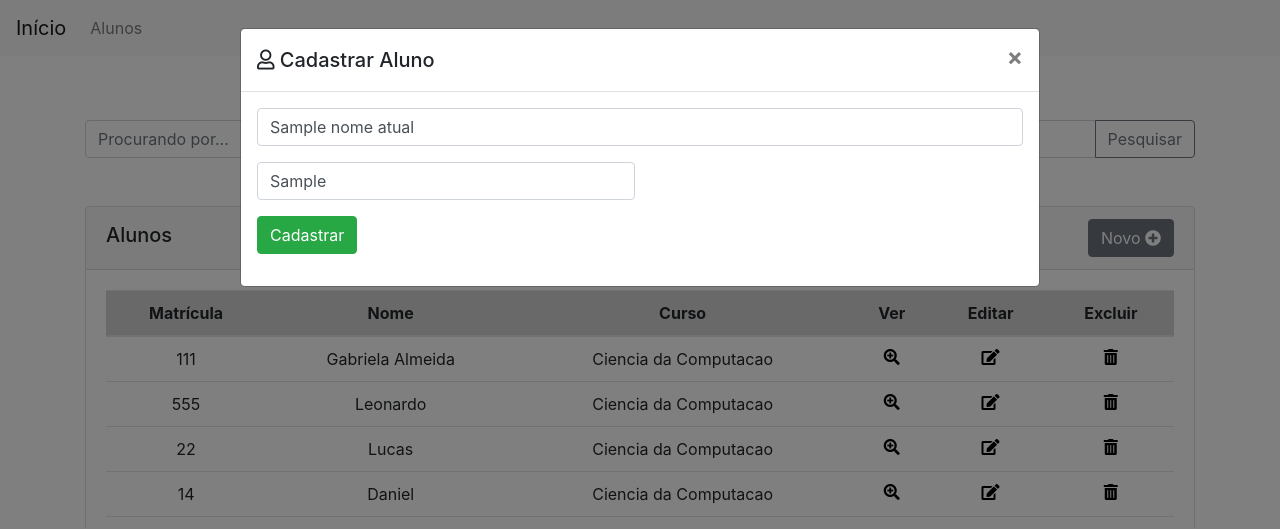
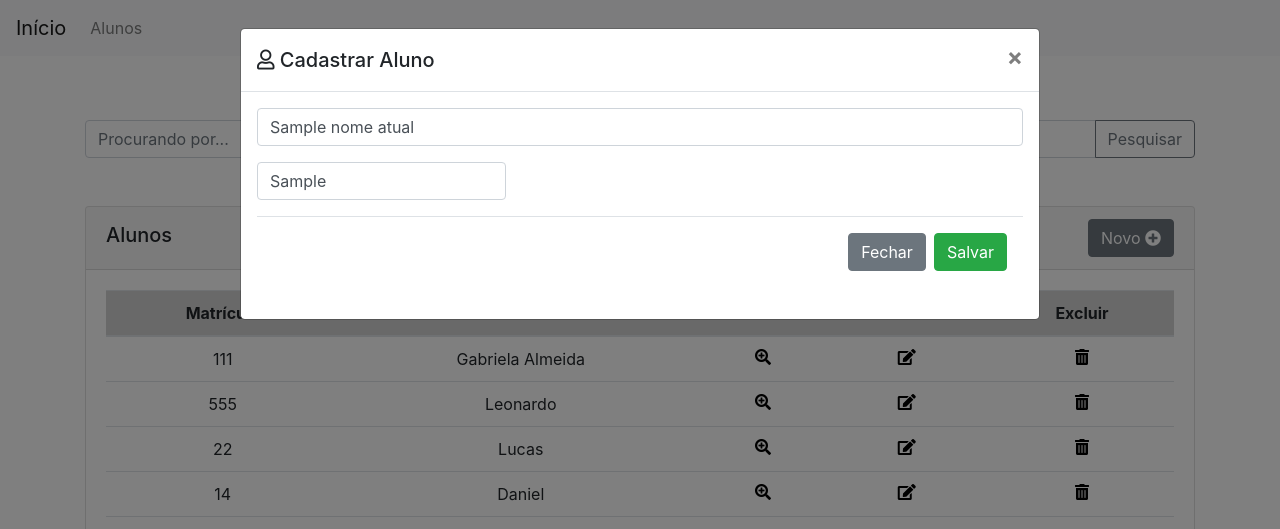
Before and after one commit to almeidagabrielav/AplicacaoInicial_Django, a Django app: template sistemadrca/coredrca/templates/alunos.html in a window 1280 px wide, after a click on "Novo". Shown: the top 529 px of the page. Run offline with Django 3.2, Linux system fonts and the light colour scheme; data comes from the database, SQL or seed files in the repository; both versions use the stored data as it was after the commit; the template is opened without the code that fills it: values that come from a table or form of the project are taken from there, most other values are stand-ins (such as "Sample title", 1, 10 or a date in 2020); parts of the project's set-up code (start-up, migrations or seed data) failed here and were passed over; some libraries are stand-ins or nearby versions.

Commit message:
Salvar Aluno

```diff
--- a/sistemadrca/coredrca/models.py
+++ b/sistemadrca/coredrca/models.py
@@ -63,7 +63,7 @@ class Aluno(models.Model):
     nome = models.CharField(max_length = 30)
     matricula = models.IntegerField()
     curso = models.ForeignKey(Curso, on_delete=models.PROTECT, null = True)
-    credito = models.ForeignKey(Credito, on_delete=models.PROTECT)
+    credito = models.ForeignKey(Credito, on_delete=models.PROTECT, null=True)
     disciplinas = models.ManyToManyField(Disciplina, blank=True)
 
     def __str__(self):
--- a/sistemadrca/coredrca/templates/alunos.html
+++ b/sistemadrca/coredrca/templates/alunos.html
@@ -16,7 +16,7 @@
         <div class="card">
             <div class="card-header">
                 <h5 class="float-left" style="margin-top:4px">Alunos</h5>
-                <button class="btn btn-secondary float-right" type="button" data-toggle="modal" data-target="#novoAlunoModal" href="{% url 'criarAluno' %}">
+                <button class="btn btn-secondary float-right" type="button" data-toggle="modal" data-target="#novoAlunoModal">
                     Novo
                     <i class="fas fa-plus-circle"></i>
                 </button>
@@ -31,7 +31,6 @@
                         <tr>
                             <th>Matrícula</th>
                             <th>Nome</th>
-                            <th>Curso</th>
                             <th>Ver</th>
                             <th>Editar</th>
                             <th>Excluir</th>
@@ -42,7 +41,6 @@
                         <tr>
                             <td>{{aluno.matricula}}</td>
                             <td>{{aluno.nome}}</td>
-                            <td>{{aluno.curso}}</td>
                             <td><a style="color:black; cursor: pointer;"><i class="fas fa-search-plus" data-toggle="modal"
                                         data-target="#verAlunoModal"></i></a></td>
                             <div class="modal fade" id="verAlunoModal" tabindex="-1" role="dialog" aria-labelledby="verAlunoModal"
--- a/sistemadrca/coredrca/templates/modalNovoAluno.html
+++ b/sistemadrca/coredrca/templates/modalNovoAluno.html
@@ -9,19 +9,25 @@
             </button>
         </div>
         <div class="modal-body">
-            <form action="/novoAluno/" method="POST">
+            <form method="POST" action="/salvarAluno" >
                 {% csrf_token %}
 
                 <div class="form-row">
                     <div class="form-group col-md-12">
-                        <input type="text" class="form-control" placeholder="Nome" value="{{nomeAtual}}">
+                        <input type="text" class="form-control" name="nomeAtual" id="nomeAtual" placeholder="Nome" value="{{nomeAtual}}" required>
                     </div>
                 </div>
                 <div class="form-row">
-                    <div class="form-group col-md-6">
-                        <input type="text" class="form-control" placeholder="Matrícula" value="{{matriculaAtual}}">
+                    <div class="form-group col-md-4">
+                        <input type="text" class="form-control" name="matriculaAtual" id="matriculaAtual" placeholder="Matrícula" value="{{matriculaAtual}}" required>
                     </div>
-                    <!-- <div class="form-group col-md-6">
+                    <!--<div class="form-group col-md-4">
+                        <input type="text" class="form-control" name="cursoId" id="cursoId" placeholder="CursoId" value="{{cursoId}}" required>
+                    </div>
+                    <div class="form-group col-md-4">
+                        <input type="text" class="form-control" name="creditoId" id="creditoId" placeholder="CreditoId" value="{{creditoId}}" required>
+                    </div>
+                     <div class="form-group col-md-6">
                         <select class="form-control" id="cbxCurso">
                             <option>Selecione o Curso...</option>
                             {% for curso in cursos %}
@@ -48,7 +54,10 @@
                         </select>
                     </div>
                 </div>-->
-                <button type="submit" class="btn btn-success">Cadastrar</button>
+                <div class="modal-footer">
+                    <button type="button" class="btn btn-secondary" data-dismiss="modal">Fechar</button>
+                    <button type="submit" class="btn btn-success">Salvar</button>
+                </div>
             </form>
         </div>
     </div>
--- a/sistemadrca/coredrca/urls.py
+++ b/sistemadrca/coredrca/urls.py
@@ -4,6 +4,6 @@ from coredrca import views
 urlpatterns = [
     path('', views.home, name='home'),
     re_path(r'alunos$', views.alunos, name='alunos'),
-    re_path(r'novoAluno$', views.criarAluno, name='criarAluno'),
+    re_path(r'salvarAluno$', views.salvarAluno, name='salvarAluno'),
     #re_path(r'alunos$', views.BuscaAlunoView.as_view(), name='filtroAlunos'),
 ]
```
Also changed, not shown: sistemadrca/coredrca/forms.py (+12 -5 lines), sistemadrca/coredrca/views.py (+21 -9 lines), sistemadrca/coredrca/migrations/0003_auto_20180927_1856.py (added), sistemadrca/db.sqlite3.
